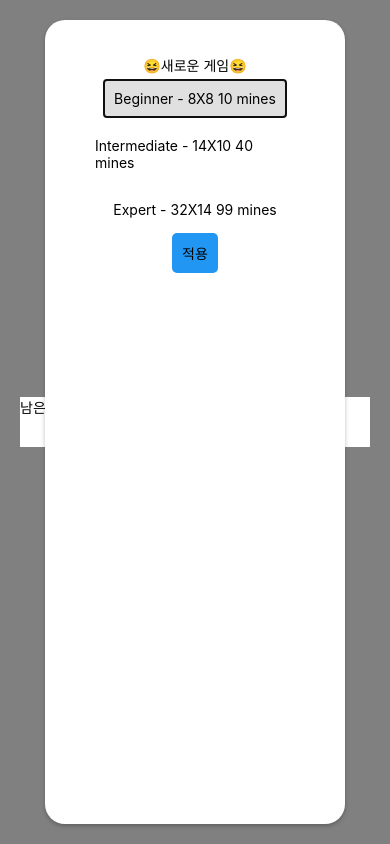
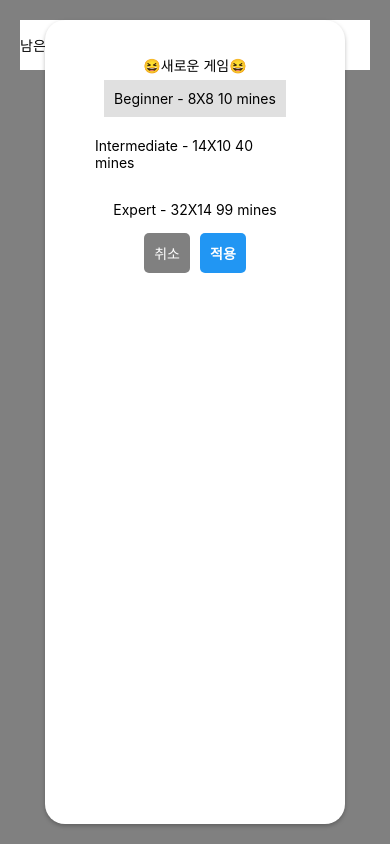
Before and after one commit to jaqwe2301/Minesweeper-RN, a React Native app: screen / in a window 390 px wide. Built offline with nearby package versions, Linux system fonts and the light colour scheme.

Commit message:
Fix: 진행시간 관련 문제, 모달 버튼 생성

```diff
--- a/components/SettingsModal.tsx
+++ b/components/SettingsModal.tsx
@@ -10,10 +10,13 @@ import {
 import {
   SettingsModalAtom,
   DifficultiesAtom,
+  TimeAtom,
+  TimeIdAtom,
 } from "../recoil/SettingsModalAtom";
 import { generateMinesBoard, generateStateBoard } from "../logic/GameHandler";
 
 type Difficulty = "Beginner" | "Intermediate" | "Expert";
+type T = ReturnType<typeof setInterval>;
 
 function SettingsModal() {
   const [minesBoard, setMinesBoard] = useRecoilState(MinesBoardAtom);
@@ -21,6 +24,8 @@ function SettingsModal() {
   const [minesCount, setMinesCount] = useRecoilState(MinesCountAtom);
   const [openState, setOpenState] = useRecoilState(OpenStateAtom);
   const [flagState, setFlagState] = useRecoilState(FlagStateAtom);
+  const [time, setTime] = useRecoilState(TimeAtom);
+  const [timeId, setTimeId] = useRecoilState(TimeIdAtom);
 
   const [modalVisible, setModalVisible] = useRecoilState(SettingsModalAtom);
   const [difficulty, setDifficulty] = useRecoilState(DifficultiesAtom);
@@ -36,10 +41,27 @@ function SettingsModal() {
     const initialFalseArray = Array.from({ length: rows }, () =>
       Array(cols).fill(false)
     );
+
+    if (!timeId) {
+      const id: T = setInterval(() => {
+        setTime((prevTime) => prevTime + 1);
+      }, 1000);
+      setTimeId(id);
+    } else {
+      clearInterval(timeId);
+      setTime(0);
+      const newTimerId = setInterval(() => {
+        setTime((prevTime) => prevTime + 1);
+      }, 1000);
+      setTimeId(newTimerId);
+    }
+
     const newMinesBoard = generateMinesBoard(rows, cols, mines);
     const newStateBoard = generateStateBoard(rows, cols, newMinesBoard);
+
     setMinesBoard(newMinesBoard);
     setStateBoard(newStateBoard);
+
     setMinesCount({ sum: mines, rest: mines });
     setOpenState(initialFalseArray);
     setFlagState(initialFalseArray);
@@ -72,10 +94,20 @@ function SettingsModal() {
                 </Pressable>
               );
             })}
-
-            <Pressable onPress={handleApply} style={styles.button}>
-              <Text>적용</Text>
-            </Pressable>
+            <View style={styles.buttonContainer}>
+              <Pressable
+                onPress={() => setModalVisible(false)}
+                style={[styles.button, { backgroundColor: "grey" }]}
+              >
+                <Text style={{ color: "white" }}>취소</Text>
+              </Pressable>
+              <Pressable
+                onPress={handleApply}
+                style={[styles.button, { backgroundColor: "#2196F3" }]}
+              >
+                <Text style={{ color: "white", fontWeight: "bold" }}>적용</Text>
+              </Pressable>
+            </View>
           </View>
         </View>
       </Modal>
@@ -105,10 +137,13 @@ const styles = StyleSheet.create({
     shadowRadius: 4,
     elevation: 5,
   },
+  buttonContainer: {
+    flexDirection: "row",
+    gap: 10,
+  },
   button: {
     padding: 10,
     borderRadius: 5,
-    backgroundColor: "#2196F3",
     alignItems: "center",
   },
   option: {
--- a/package.json
+++ b/package.json
@@ -20,6 +20,7 @@
   "devDependencies": {
     "@babel/core": "^7.20.0",
     "@types/react": "~18.2.14",
+    "@types/react-native-vector-icons": "^6.4.16",
     "typescript": "^5.1.3"
   },
   "private": true
--- a/recoil/SettingsModalAtom.tsx
+++ b/recoil/SettingsModalAtom.tsx
@@ -1,4 +1,6 @@
 import { atom } from "recoil";
+
+type T = ReturnType<typeof setInterval> | null;
 
 export const SettingsModalAtom = atom({
   key: "settingsModalAtom",
@@ -14,3 +16,13 @@ export const TimeAtom = atom({
   key: "timeAtom",
   default: 0,
 });
+
+export const GameStartAtom = atom({
+  key: "gameStartAtom",
+  default: false,
+});
+
+export const TimeIdAtom = atom<T>({
+  key: "timeIdAtom",
+  default: null,
+});
--- a/screens/Minesweeper.tsx
+++ b/screens/Minesweeper.tsx
@@ -15,9 +15,16 @@ import {
   OpenStateAtom,
   FlagStateAtom,
 } from "../recoil/GameBoardState";
-import { SettingsModalAtom, TimeAtom } from "../recoil/SettingsModalAtom";
+import {
+  SettingsModalAtom,
+  TimeAtom,
+  GameStartAtom,
+  TimeIdAtom,
+} from "../recoil/SettingsModalAtom";
 
 import SettingsModal from "../components/SettingsModal";
+
+import Icon from "react-native-vector-icons/MaterialCommunityIcons";
 
 function Minesweeper() {
   const [minesBoard, setMinesBoard] = useRecoilState(MinesBoardAtom);
@@ -27,22 +34,20 @@ function Minesweeper() {
   const [openState, setOpenState] = useRecoilState(OpenStateAtom);
   const [flagState, setFlagState] = useRecoilState(FlagStateAtom);
   const [time, setTime] = useRecoilState(TimeAtom);
+  const [gameStart, setGameStart] = useRecoilState(GameStartAtom);
+  const [timeId, setTimeId] = useRecoilState(TimeIdAtom);
 
   const { width, height } = useWindowDimensions();
 
   const styles = getStyles(width - 40, height - 40);
 
   useEffect(() => {
-    if (!modalVisible) {
-      setInterval(() => {
-        setTime((prevTime) => prevTime + 1);
-      }, 1000);
-    }
-  }, [modalVisible]);
-
-  useEffect(() => {
     if (!modalVisible && checkVictory()) {
       alert("게임에서 승리하셨습니다!");
+      if (timeId) {
+        clearInterval(timeId);
+        setTimeId(null);
+      }
     }
   }, [openState]);
 
@@ -171,9 +176,15 @@ function Minesweeper() {
       <SettingsModal />
       <View style={styles.container}>
         <View style={styles.header}>
-          <Text>{"남은 지뢰 수: " + minesCount.rest + "   "}</Text>
-          <Text>{"진행시간: " + time}</Text>
+          <Text style={{ width: 110 }}>
+            {"남은 지뢰 수: " + minesCount.rest + "   "}
+          </Text>
+          <Pressable onPress={() => setModalVisible(true)}>
+            <Icon name="cog-pause" size={42} />
+          </Pressable>
+          <Text style={{ width: 110 }}>{"진행시간: " + time}</Text>
         </View>
+        <View style={styles.contents}>
           {stateBoard.map((row, rowIndex) => (
             <View key={rowIndex} style={styles.row}>
               {row.map((cell, colIndex) => {
@@ -225,6 +236,7 @@ function Minesweeper() {
             </View>
           ))}
         </View>
+      </View>
     </>
   );
 }
@@ -246,8 +258,13 @@ const getStyles = (width: number, height: number) => {
     header: {
       height: 50,
       width: width,
+      justifyContent: "space-between",
+      alignItems: "center",
       backgroundColor: "white",
       flexDirection: "row",
+    },
+    contents: {
+      flex: 1,
     },
     cell: {
       width: 30,
```
Also changed, not shown: 2 other files (tests, documents, lock files or other folders). Lines whose indentation alone changed are shown as unchanged.
